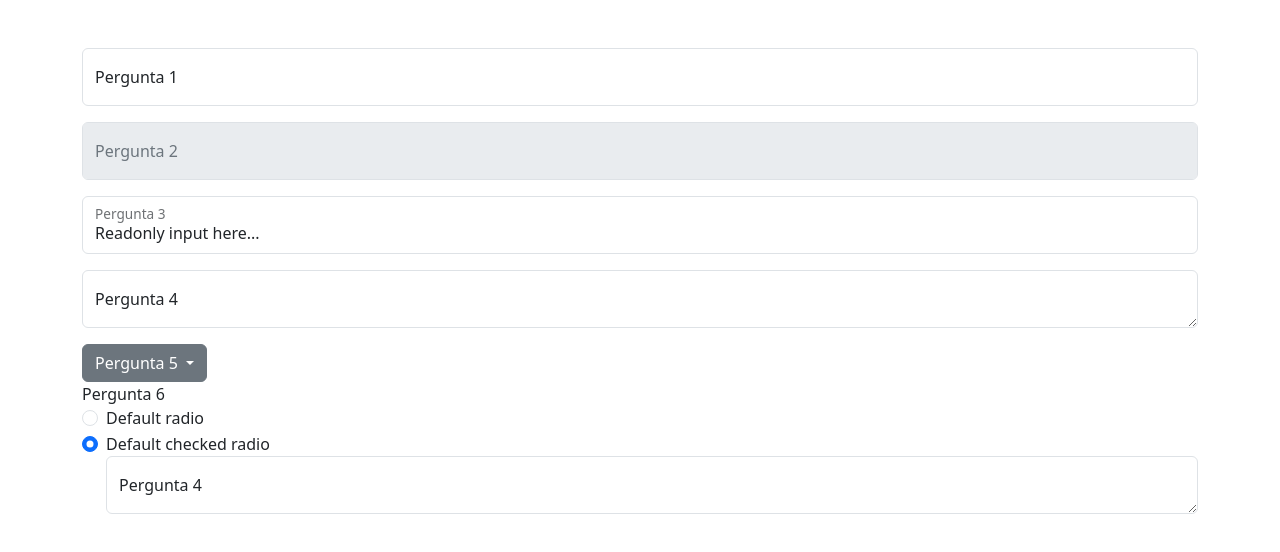
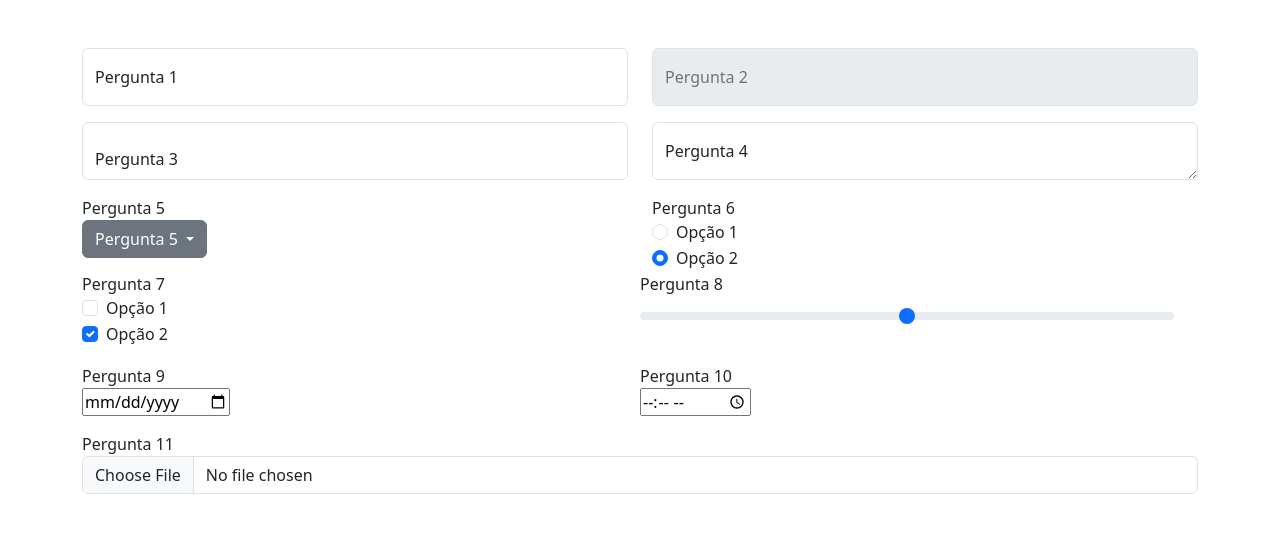
Before and after one commit to thgcunha/bootstrap, a plain HTML site: page index.html in a window 1280 px wide. Drawn offline with nearby package versions, Linux system fonts and the light colour scheme.

Commit message:
faltando css

```diff
--- a/index.html
+++ b/index.html
@@ -1,3 +1,4 @@
+<!DOCTYPE html>
 <html lang="en">
 
 <head>
@@ -12,34 +13,43 @@
 <body>
     <div class="container mt-5">
         <form class="form floating">
-            <div class="form-floating mb-3">
+            <div class="row mb-3">
+                <div class="col-md-6">
+                    <div class="form-floating">
                         <input type="text" class="form-control" id="floatingpergunta" placeholder="Pergunta 1">
                         <label for="floatingpergunta">Pergunta 1</label>
                     </div>
+                </div>
 
-
-
-            <div class="form-floating mb-3">
-                <input class="form-control" id="floatingpergunta2" type="text" placeholder="Input text desabilitado..."
-                    disabled>
+                <div class="col-md-6">
+                    <div class="form-floating">
+                        <input class="form-control" id="floatingpergunta2" type="text"
+                            placeholder="Input text desabilitado..." disabled>
                         <label for="floatingpergunta2">Pergunta 2</label>
                     </div>
-
-
-
-            <div class="form-floating mb-3">
-                <input class="form-control" type="text" id="floatingpergunta3" value="Readonly input here..."
-                    aria-label="readonly input example" readonly>
-                <label for="floatingpergunta3">Pergunta 3</label>
+                </div>
             </div>
 
-            <div class="form-floating mb-3">
+            <div class="row mb-3">
+                <div class="col-md-6">
+                    <div class="form-floating">
+                        <input class="form-control" type="text" id="floatingpergunta3" value="Pergunta 3"
+                            aria-label="Pergunta 3" readonly>
+
+                    </div>
+                </div>
+
+                <div class="col-md-6">
+                    <div class="form-floating">
                         <textarea class="form-control" id="floatingTextarea" placeholder="Comentários"></textarea>
                         <label for="floatingTextarea">Pergunta 4</label>
                     </div>
+                </div>
+            </div>
 
-            <div class="mb-3">
-                <label for="floatingdropdown"></label>
+            <div class="row mb-3">
+                <div class="col-md-6">
+                    <label for="floatingdropdown">Pergunta 5</label>
                     <div class="dropdown">
                         <button class="btn btn-secondary dropdown-toggle" type="button" id="floatingdropdown"
                             data-bs-toggle="dropdown" aria-expanded="false">
@@ -50,31 +60,85 @@
                             <li><a class="dropdown-item" href="#">Opção 2</a></li>
                             <li><a class="dropdown-item" href="#">Opção 3</a></li>
                         </ul>
+                    </div>
+                </div>
 
-
-
-                    <div class="mb-3">
-                        <label for="floatingdropdown">Pergunta 6</label>
+                <div class="col-md-6">
+                    <label for="flexRadioDefault1">Pergunta 6</label>
                     <div class="form-check">
                         <input class="form-check-input" type="radio" name="flexRadioDefault" id="flexRadioDefault1">
                         <label class="form-check-label" for="flexRadioDefault1">
-                                Default radio
+                            Opção 1
                         </label>
                     </div>
+
                     <div class="form-check">
                         <input class="form-check-input" type="radio" name="flexRadioDefault" id="flexRadioDefault2"
                             checked>
                         <label class="form-check-label" for="flexRadioDefault2">
-                                Default checked radio
+                            Opção 2
                         </label>
-                            <div class="form-floating mb-3">
-                                <textarea class="form-control" id="floatingTextarea"
-                                    placeholder="Comentários"></textarea>
-                                <label for="floatingTextarea">Pergunta 4</label>
+                    </div>
+                </div>
+
+                <div class="row mb-3">
+                    <div class="col-md-6">
+                        <label for="floatingdropdown">Pergunta 7</label>
+                        <div class="form-check">
+
+                            <input class="form-check-input" type="checkbox" value="" id="flexCheckDefault">
+                            <label class="form-check-label" for="flexCheckDefault">
+                                Opção 1
+                            </label>
+                        </div>
+                        <div class="form-check">
+                            <input class="form-check-input" type="checkbox" value="" id="flexCheckChecked" checked>
+                            <label class="form-check-label" for="flexCheckChecked">
+                                Opção 2
+                            </label>
+                        </div>
+                    </div>
+
+                    <div class="col-md-6">
+
+                        <label for="customRange1" class="form-label">Pergunta 8</label>
+                        <input type="range" class="form-range" id="customRange1">
                     </div>
 
                 </div>
+                <div class="row mb-3">
+                    <div class="col-md-6">
+                        <form action="/action_page.php">
+                            <label for="birthday">Pergunta 9</label>
+                            <br><input type="date" id="birthday" name="birthday">
+
+                        </form>
+
                     </div>
+
+                    <div class="col-md-6">
+                        <label for="appt">Pergunta 10</label>
+                        <form action="/action_page.php">
+                            <input type="time">
+                        </form>
+
+
+                    </div>
+                </div>
+
+                <div class="mb-3">
+                    <label for="pergunta11">Pergunta 11</label>
+
+                    <input type="file"  class="form-control" id="pergunta11" name="pergunta11" accept="image/png, image/jpeg" />
+
+                </div>
+
+
+
+            </div>
+
+        </div>
+
     </div>
     </form>
     </div>
```
Lines whose indentation alone changed are shown as unchanged.
